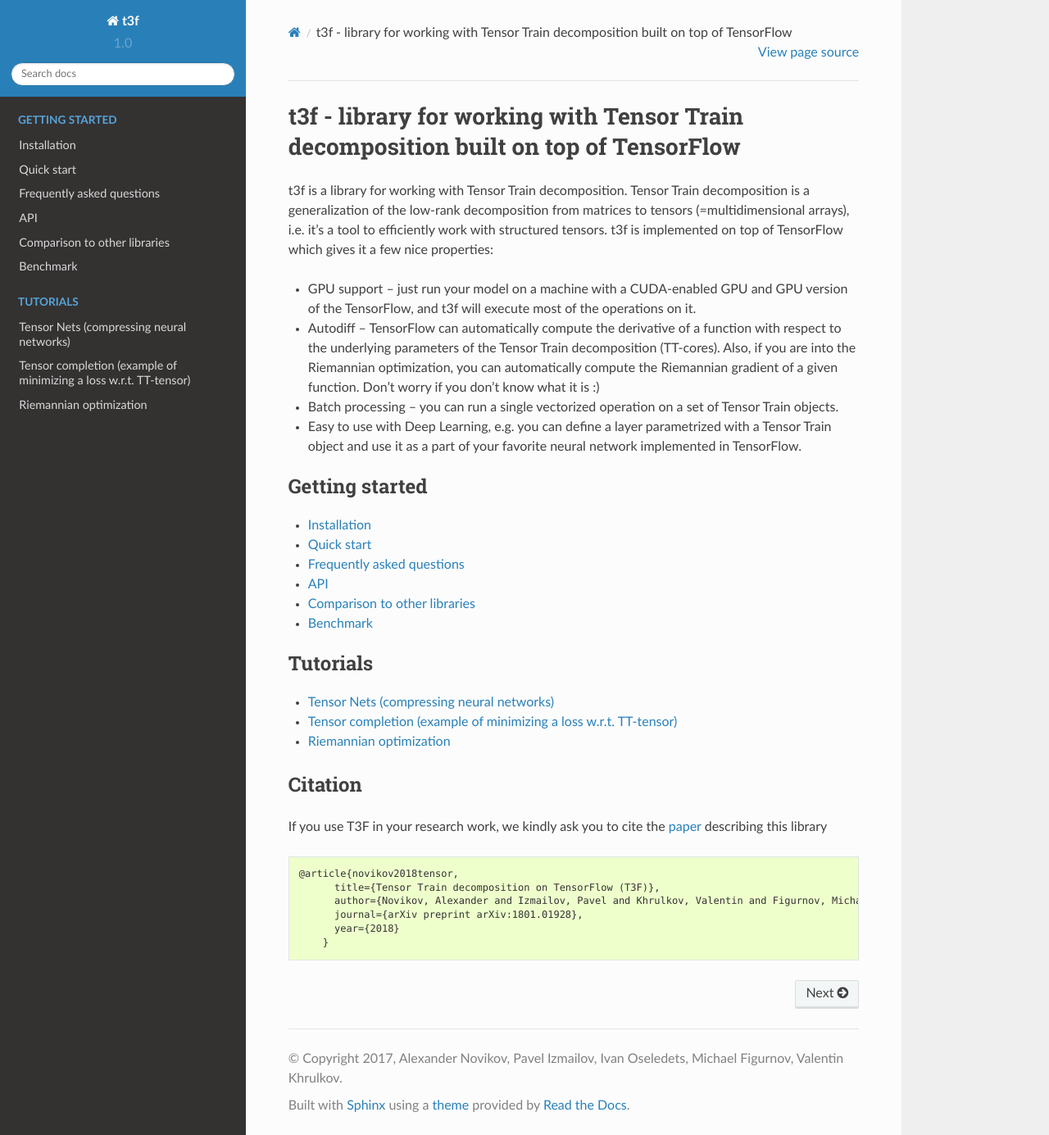
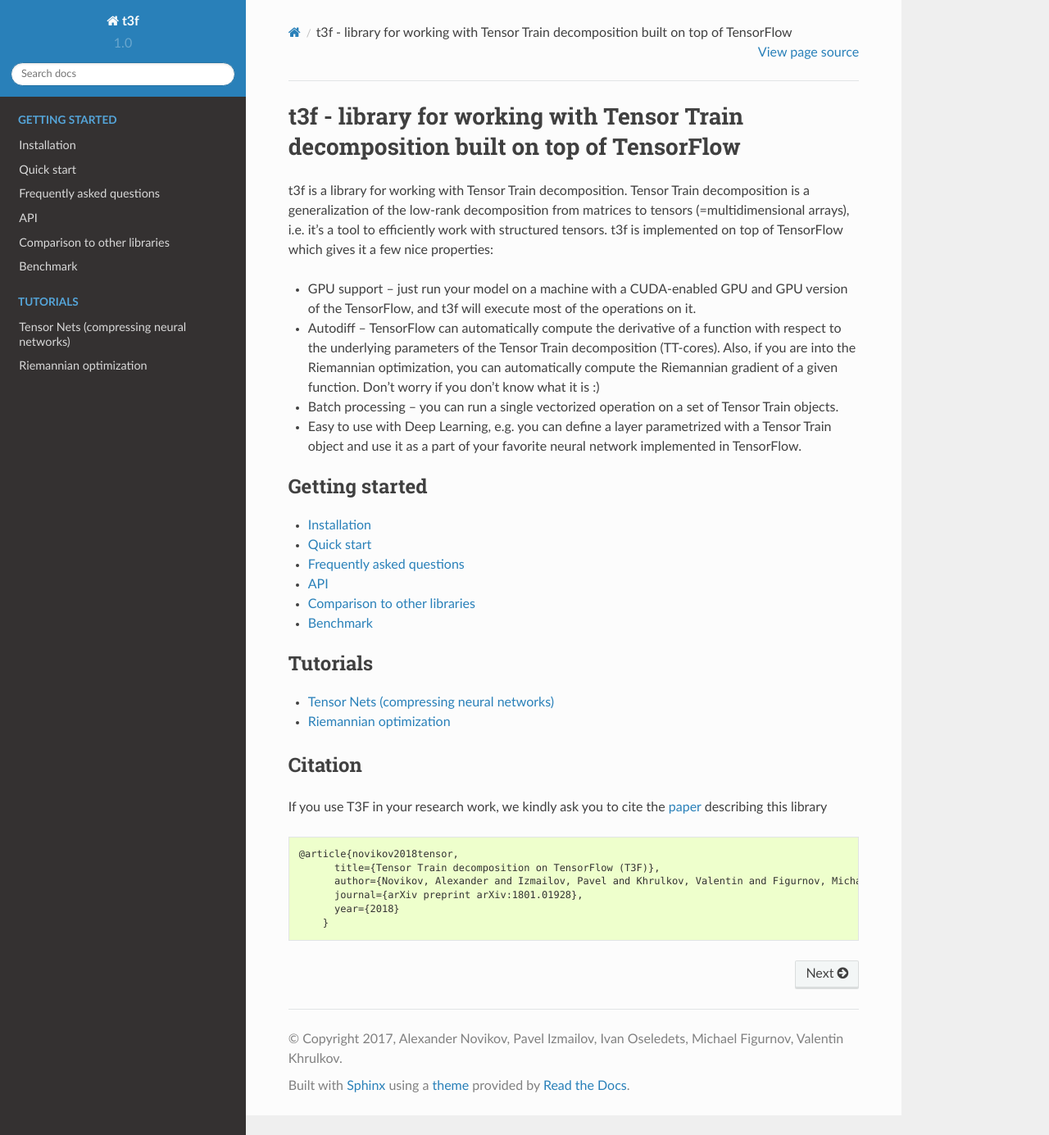
Before and after one commit to Bihaqo/t3f, a Sphinx documentation site: the page built from docs/index.rst, in a window 1280 px wide and 1385 px high. Shown: the whole window at 82% size. Built offline with Sphinx 7.4.7 and the Read the Docs theme 2.0.0, drawn with Linux system fonts in a browser that asks for light colours.

Commit message:
check what happens if remove tensor_completion from index

```diff
--- a/docs/index.rst
+++ b/docs/index.rst
@@ -25,7 +25,6 @@
     :caption: Tutorials
 
     tutorials/tensor_nets
-    tutorials/tensor_completion
     tutorials/riemannian
 
 Citation
```
